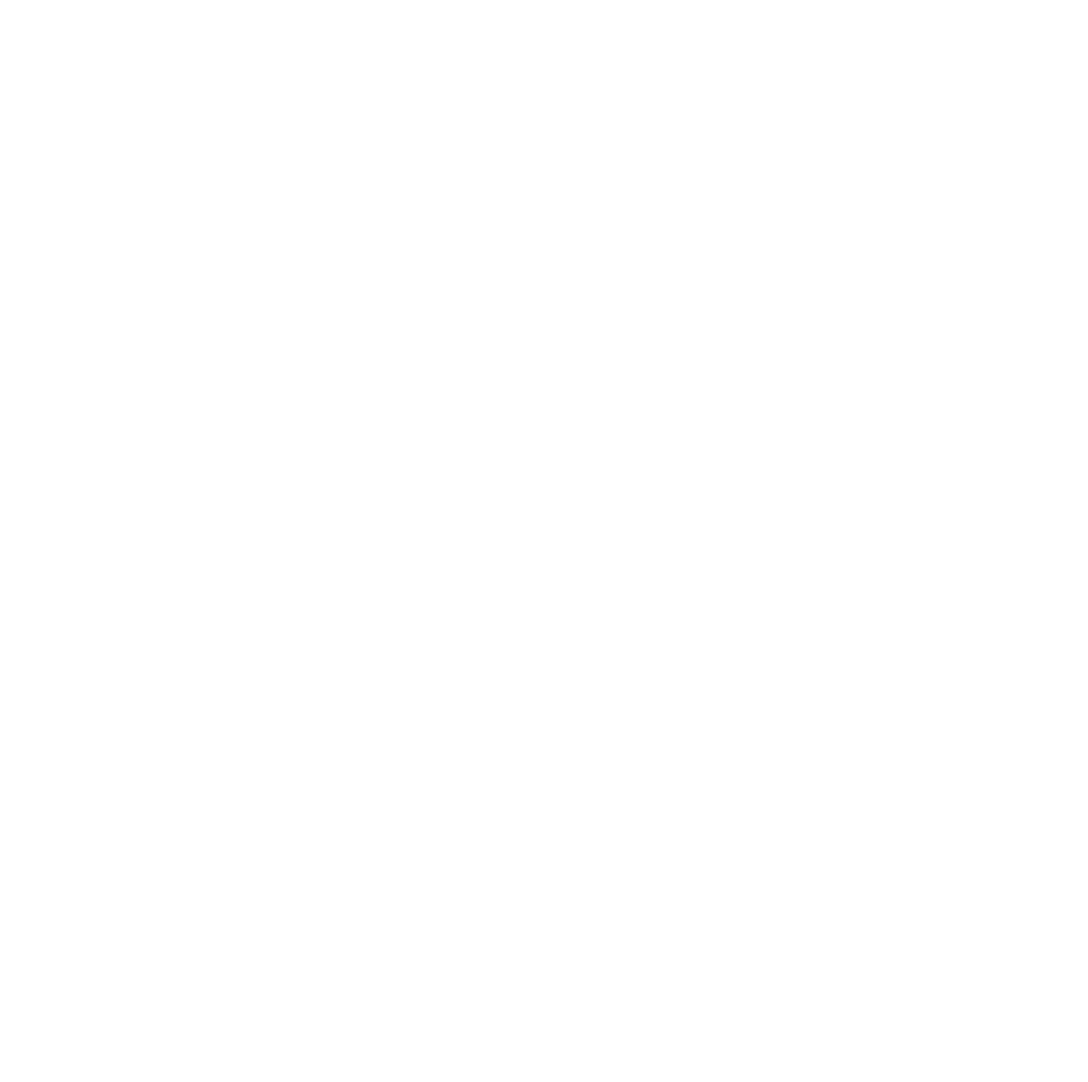
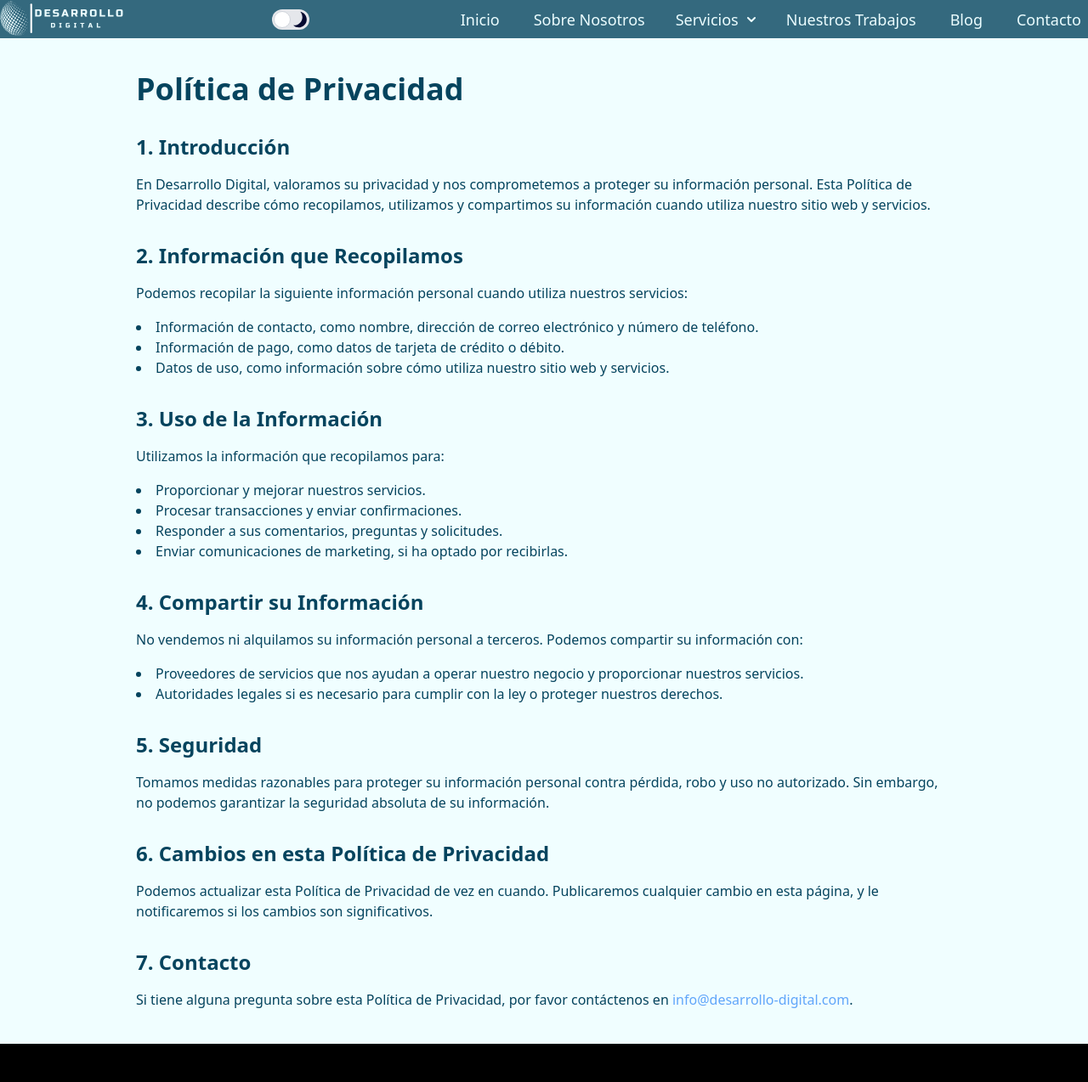
Before and after one commit to davidum2/desarrollo-digital, an Astro site: page /politica-privacidad in a window 1280 px wide. Shown: the top 1274 px of the page at 85% size. Before the commit the page ends 800 px from the top, so only its background shows below. Built offline with nearby package versions, Linux system fonts and the light colour scheme; Astro itself is replaced by a stand-in of ours.

Commit message:
add politica

```diff
--- a/src/pages/politica-privacidad.astro
+++ b/src/pages/politica-privacidad.astro
@@ -1,66 +1,107 @@
 ---
-import Layout from "../layouts/Layout.astro"
+import Layout from '../layouts/Layout.astro';
 ---
-<!--
-<Layout title="Politica de privacidad">
 
-
-    <main class="max-w-5xl mx-auto py-10 px-4 sm:px-6 lg:px-8">
+<Layout
+  title="Politica de privacidad"
+  robot="nofollow"
+  keywords="politica"
+  description="Nuestra politica"
+>
+  <div class="max-w-5xl mx-auto py-10 px-4 sm:px-6 lg:px-8">
     <h2 class="text-4xl font-bold mb-8">Política de Privacidad</h2>
 
-        <section class="mb-8">
+    <div class="mb-8">
       <h3 class="text-2xl font-semibold mb-4">1. Introducción</h3>
-            <p class="mb-4">En Desarrollo Digital, valoramos su privacidad y nos comprometemos a proteger su información personal. Esta Política de Privacidad describe cómo recopilamos, utilizamos y compartimos su información cuando utiliza nuestro sitio web y servicios.</p>
-        </section>
+      <p class="mb-4">
+        En Desarrollo Digital, valoramos su privacidad y nos comprometemos a
+        proteger su información personal. Esta Política de Privacidad describe
+        cómo recopilamos, utilizamos y compartimos su información cuando utiliza
+        nuestro sitio web y servicios.
+      </p>
+    </div>
 
-        <section class="mb-8">
-            <h3 class="text-2xl font-semibold mb-4">2. Información que Recopilamos</h3>
-            <p class="mb-4">Podemos recopilar la siguiente información personal cuando utiliza nuestros servicios:</p>
+    <div class="mb-8">
+      <h3 class="text-2xl font-semibold mb-4">
+        2. Información que Recopilamos
+      </h3>
+      <p class="mb-4">
+        Podemos recopilar la siguiente información personal cuando utiliza
+        nuestros servicios:
+      </p>
       <ul class="list-disc list-inside mb-4">
-                <li>Información de contacto, como nombre, dirección de correo electrónico y número de teléfono.</li>
+        <li>
+          Información de contacto, como nombre, dirección de correo electrónico
+          y número de teléfono.
+        </li>
         <li>Información de pago, como datos de tarjeta de crédito o débito.</li>
-                <li>Datos de uso, como información sobre cómo utiliza nuestro sitio web y servicios.</li>
+        <li>
+          Datos de uso, como información sobre cómo utiliza nuestro sitio web y
+          servicios.
+        </li>
       </ul>
-        </section>
+    </div>
 
-        <section class="mb-8">
+    <div class="mb-8">
       <h3 class="text-2xl font-semibold mb-4">3. Uso de la Información</h3>
       <p class="mb-4">Utilizamos la información que recopilamos para:</p>
       <ul class="list-disc list-inside mb-4">
         <li>Proporcionar y mejorar nuestros servicios.</li>
         <li>Procesar transacciones y enviar confirmaciones.</li>
         <li>Responder a sus comentarios, preguntas y solicitudes.</li>
-                <li>Enviar comunicaciones de marketing, si ha optado por recibirlas.</li>
+        <li>
+          Enviar comunicaciones de marketing, si ha optado por recibirlas.
+        </li>
       </ul>
-        </section>
+    </div>
 
-        <section class="mb-8">
+    <div class="mb-8">
       <h3 class="text-2xl font-semibold mb-4">4. Compartir su Información</h3>
-            <p class="mb-4">No vendemos ni alquilamos su información personal a terceros. Podemos compartir su información con:</p>
+      <p class="mb-4">
+        No vendemos ni alquilamos su información personal a terceros. Podemos
+        compartir su información con:
+      </p>
       <ul class="list-disc list-inside mb-4">
-                <li>Proveedores de servicios que nos ayudan a operar nuestro negocio y proporcionar nuestros servicios.</li>
-                <li>Autoridades legales si es necesario para cumplir con la ley o proteger nuestros derechos.</li>
+        <li>
+          Proveedores de servicios que nos ayudan a operar nuestro negocio y
+          proporcionar nuestros servicios.
+        </li>
+        <li>
+          Autoridades legales si es necesario para cumplir con la ley o proteger
+          nuestros derechos.
+        </li>
       </ul>
-        </section>
+    </div>
 
-        <section class="mb-8">
+    <div class="mb-8">
       <h3 class="text-2xl font-semibold mb-4">5. Seguridad</h3>
-            <p class="mb-4">Tomamos medidas razonables para proteger su información personal contra pérdida, robo y uso no autorizado. Sin embargo, no podemos garantizar la seguridad absoluta de su información.</            <p>
-        </section>
+      <p class="mb-4">
+        Tomamos medidas razonables para proteger su información personal contra
+        pérdida, robo y uso no autorizado. Sin embargo, no podemos garantizar la
+        seguridad absoluta de su información.
+      </p>
+    </div>
 
-        <section class="mb-8">
-            <h3 class="text-2xl font-semibold mb-4">6. Cambios en esta Política de Privacidad</h3>
-            <p class="mb-4">Podemos actualizar esta Política de Privacidad de vez en cuando. Publicaremos cualquier cambio en esta página, y le notificaremos si los cambios son significativos.</p>
-        </section>
+    <div class="mb-8">
+      <h3 class="text-2xl font-semibold mb-4">
+        6. Cambios en esta Política de Privacidad
+      </h3>
+      <p class="mb-4">
+        Podemos actualizar esta Política de Privacidad de vez en cuando.
+        Publicaremos cualquier cambio en esta página, y le notificaremos si los
+        cambios son significativos.
+      </p>
+    </div>
 
-        <section>
+    <div>
       <h3 class="text-2xl font-semibold mb-4">7. Contacto</h3>
-            <p>Si tiene alguna pregunta sobre esta Política de Privacidad, por favor contáctenos en <a href="mailto:info@desarrollo-digital.com" class="text-blue-400 hover:underline">info@desarrollo-digital.com</a>.</p>
-        </section>
-    </main>
- -->
-
-
-
-
+      <p>
+        Si tiene alguna pregunta sobre esta Política de Privacidad, por favor
+        contáctenos en <a
+          href="mailto:info@desarrollo-digital.com"
+          class="text-blue-400 hover:underline">info@desarrollo-digital.com</a
+        >.
+      </p>
+    </div>
+  </div>
 </Layout>
```
Lines whose indentation alone changed are shown as unchanged.
